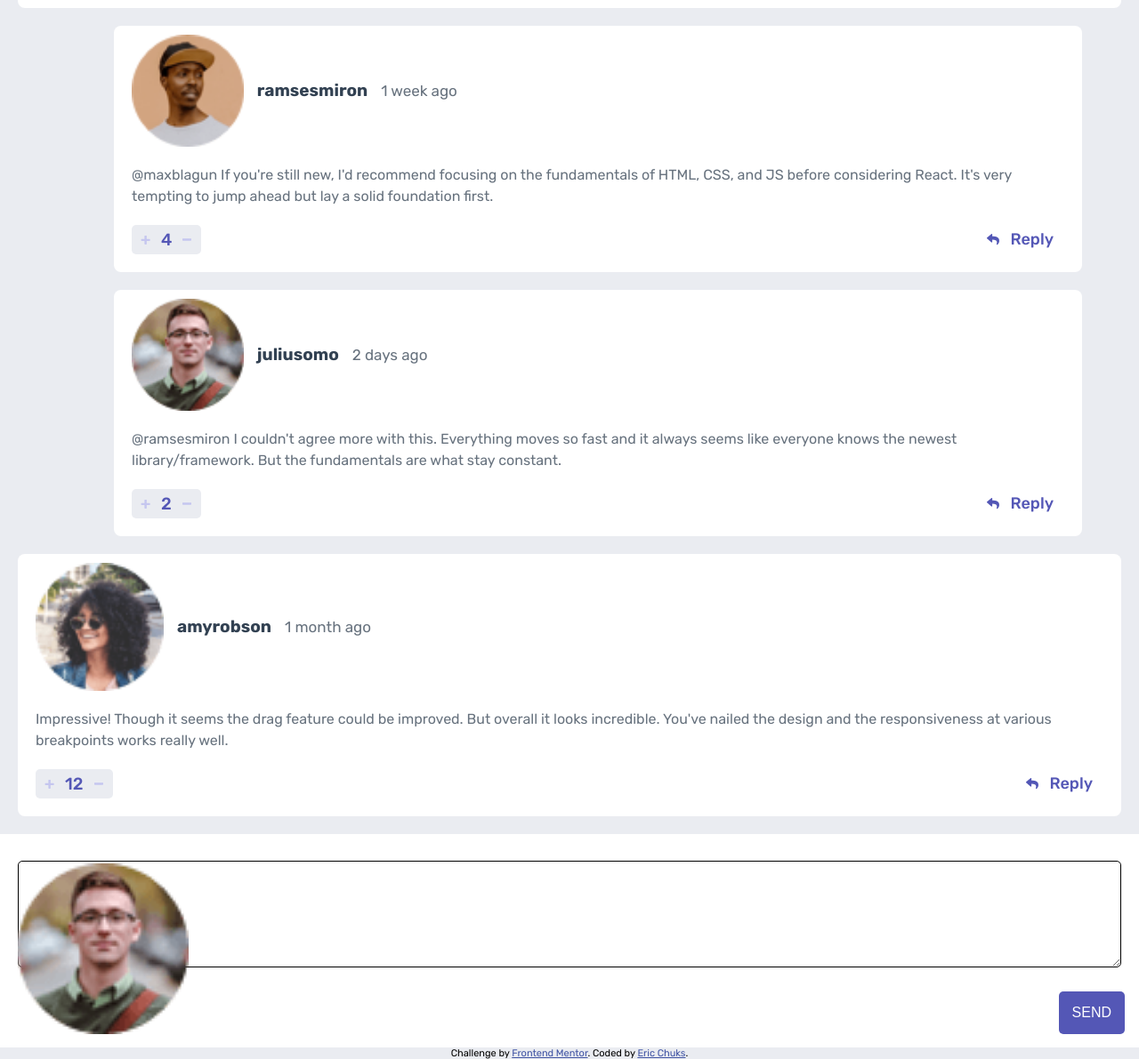
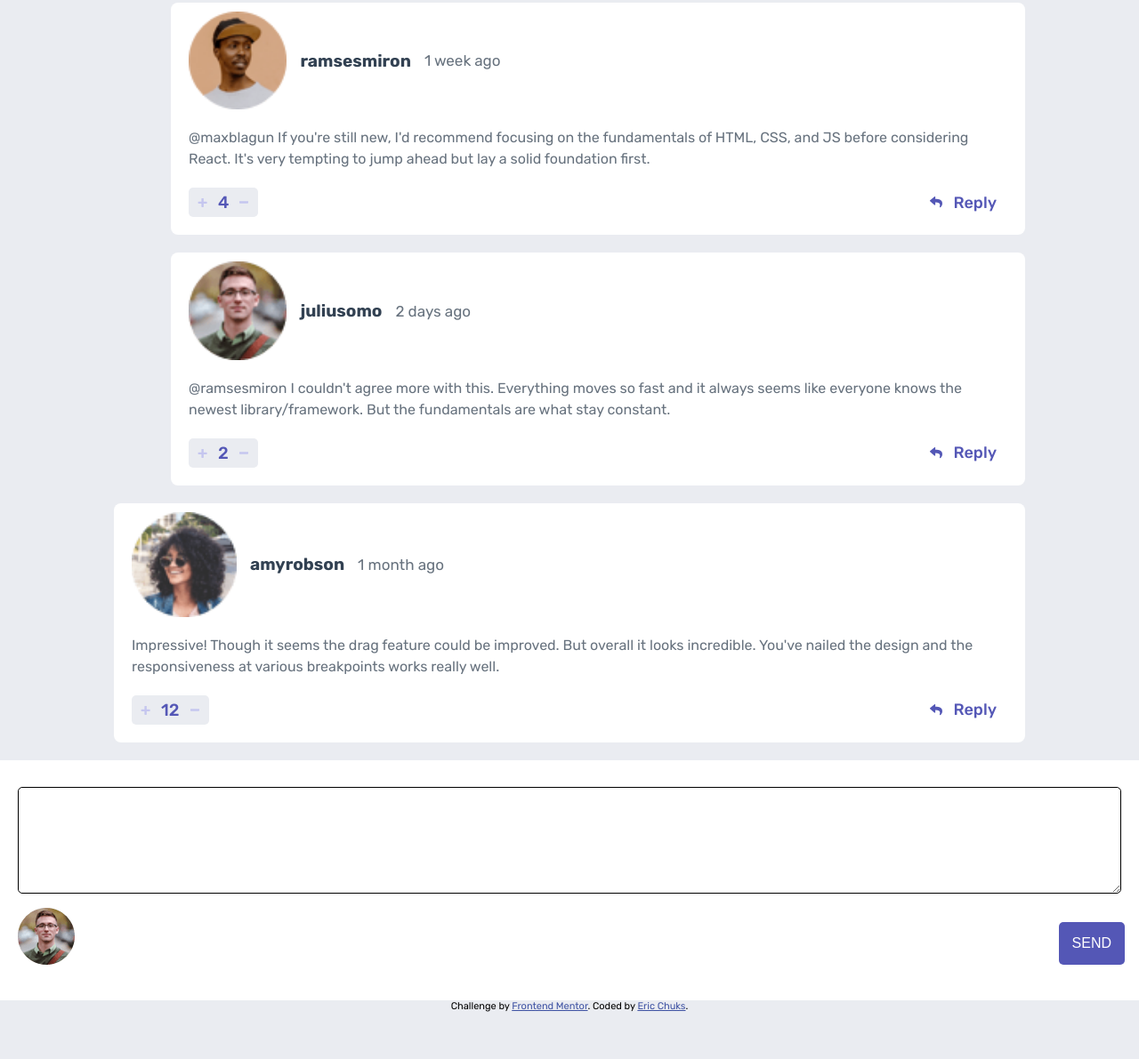
Before and after one commit to Ericchuk/interactive-comments-section-main, a plain HTML site: page index.html in a window 1280 px wide. Shown: the part 306-1497 px from the top of the page at 89% size. After the commit the page ends 1444 px from the top, so only its background shows below. Drawn offline with Linux system fonts and the light colour scheme.

Commit message:
made it responsive

```diff
--- a/script.js
+++ b/script.js
@@ -407,7 +407,10 @@ async function getData(){
 
     }
     function commentBox(){
-
+        let box = document.querySelector(".commentBox textarea")
+        if(box.value == ""){
+            return;
+        }
         let section = document.createElement("section");
         let subContainer = document.createElement("div");
         subContainer.className = "subContainer";
@@ -479,7 +482,7 @@ async function getData(){
              ` ${score.textContent--}`
          }
         imgMinus.addEventListener("click", downVote)
-        let box = document.querySelector(".commentBox textarea")
+
         box.value = "";
         span.addEventListener("click", del)
         span2.addEventListener("click", edit)
--- a/style.css
+++ b/style.css
@@ -83,7 +83,6 @@ section h4{
 .replyContainer{
     width:85%;
     margin: 20px 0px 20px 10%;
-
 }
 .createdReply{
     padding:10px 10px;
@@ -217,6 +216,7 @@ section h4{
     background-color: var(--White);
     display: flex;
     /* gap: 20px; */
+    height: 270px;
     padding:20px 20px 80px;
     align-items: flex-start;
     justify-content: space-between;
@@ -231,7 +231,7 @@ section h4{
 }
 .commentBox img{
     position: absolute;
-    bottom: 15px;
+    bottom: 40px;
     width:15%;
 }
 .commentBox button{
@@ -244,9 +244,22 @@ section h4{
     outline: none;
     border:none;
     position: absolute;
-    bottom:15px;
+    bottom:40px;
     right:16px;
 }
 @media screen and (min-width:700px) {
-
+    .subContainer{
+        margin:20px 10%;
+    }
+    .replyContainer{
+        margin:20px 20px 20px 15%;
+        width:75%;
+        align-self: end;
+    }
+    .commentBox img{
+        width: auto;
+    }
+    .modal-content{
+        width:50%;
+    }
 }
```
